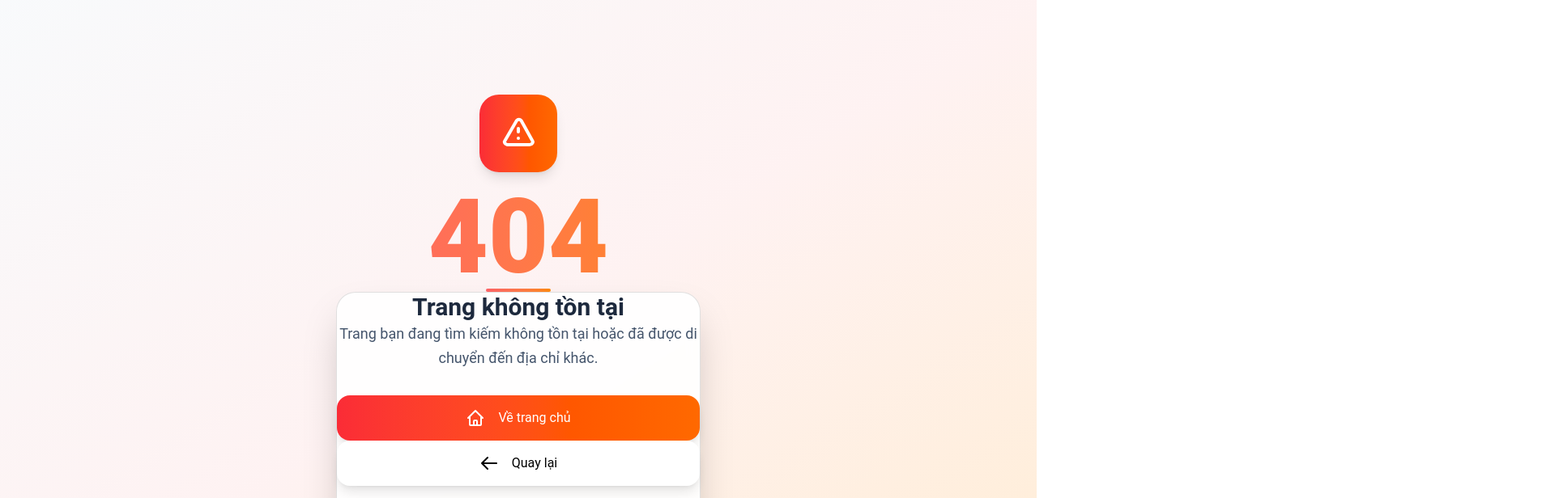
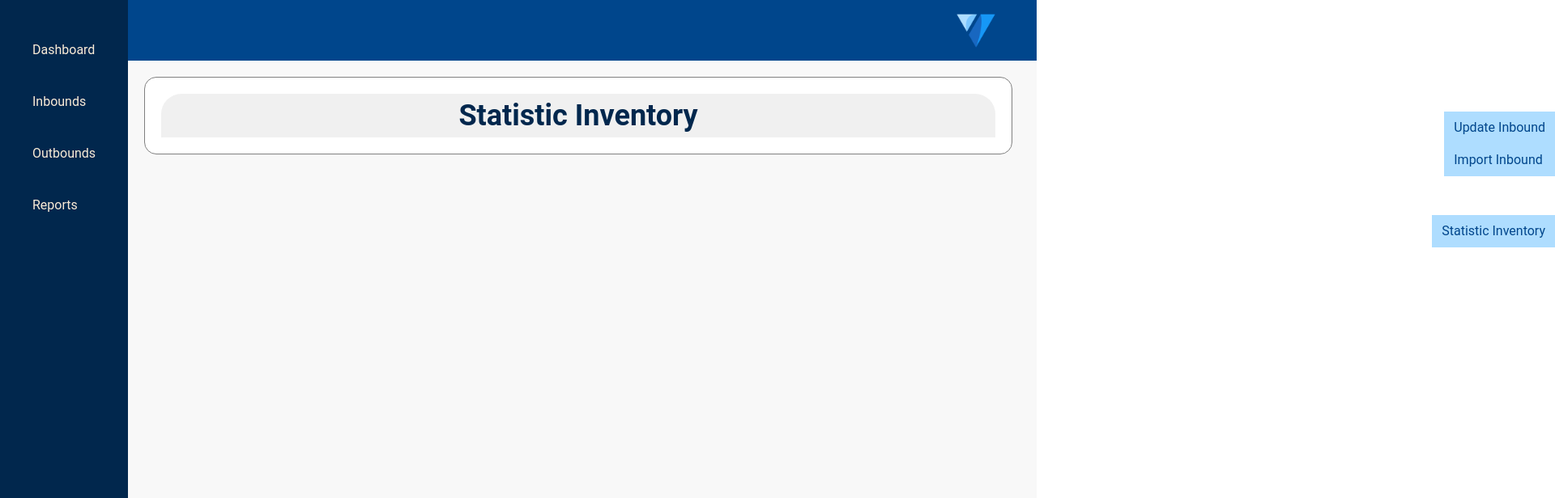
Before and after one commit to little-tonii/warehouse-training-fe, a Vue app: page /statistic/inventory in a window 1280 px wide. Before the commit this address had no page. Shown: the top 616 px of the page at 81% size, 1920 px wide, since content can reach past the window. Built offline with nearby package versions, Linux system fonts and the light colour scheme; sample sign-in values are in the browser's storage; a small style sheet from the web is missing.

Commit message:
WIP: get inventory

```diff
--- a/src/components/Sidebar.vue
+++ b/src/components/Sidebar.vue
@@ -9,6 +9,7 @@ const goToInboundList = () => {
     router.push('/inbounds-list');
 };
 const goToImportInbound = () => router.push('/inbound/import');
+const goToStatisticInventory = () => router.push('/statistic/inventory');
 const showDropdown = ref(true);
 </script>
 <template>
@@ -33,8 +34,19 @@ const showDropdown = ref(true);
             <li :class="['menu-item', isActive('outbound') && 'active']">
                 <router-link to="#">Outbounds</router-link>
             </li>
-            <li :class="['menu-item', isActive('/reports') && 'active']">
+            <li
+                :class="['menu-item', isActive('/reports') && 'active']"
+                @mouseenter="showDropdown = true"
+                @mouseleave="showDropdown = false"
+            >
                 <router-link to="#">Reports</router-link>
+                <div class="dropdown" v-if="showDropdown">
+                    <ul>
+                        <li @click="goToStatisticInventory">
+                            Statistic Inventory
+                        </li>
+                    </ul>
+                </div>
             </li>
         </ul>
     </aside>
--- /dev/null
+++ b/src/modules/statistic/components/StatisticInventoryContent.vue
@@ -0,0 +1,3 @@
+<script setup></script>
+<template></template>
+<style></style>
--- /dev/null
+++ b/src/modules/statistic/views/StatisticInventoryView.vue
@@ -0,0 +1,46 @@
+<script setup>
+import Sidebar from '@/components/Sidebar.vue';
+import StatisticInventoryContent from '../components/StatisticInventoryContent.vue';
+import MainContent from '@/components/MainContent.vue';
+</script>
+
+<template>
+    <div class="layout">
+        <div class="side-bar">
+            <Sidebar />
+        </div>
+        <MainContent>
+            <div class="stats-inventory-wrapper">
+                <label class="label-stats-inventory">Statistic Inventory</label>
+                <StatisticInventoryContent />
+            </div>
+        </MainContent>
+    </div>
+</template>
+<style lang="css" scoped>
+.layout {
+    display: flex;
+    flex-direction: row;
+    height: 100vh;
+    width: 100vw;
+    background-color: #f8f8f8;
+}
+.side-bar {
+    background-color: #01274d;
+    padding: 30px 0px;
+}
+.stats-inventory-wrapper {
+    padding: 15px;
+    height: 100%;
+}
+.label-stats-inventory {
+    text-align: center;
+    display: block;
+    font-size: 36px;
+    font-weight: bolder;
+    color: #01274d;
+    background-color: #f0f0f0;
+    border-top-left-radius: 25px;
+    border-top-right-radius: 25px;
+}
+</style>
--- a/src/plugins/router.ts
+++ b/src/plugins/router.ts
@@ -47,6 +47,12 @@ const routes: RouteRecordRaw[] = [
         component: () =>
             import('../modules/inbound/views/ImportInboundView.vue'),
     },
+    {
+        path: '/statistic/inventory',
+        name: 'StatisticInventory',
+        component: () =>
+            import('../modules/statistic/views/StatisticInventoryView.vue'),
+    },
 ];
 
 const router = createRouter({
```
